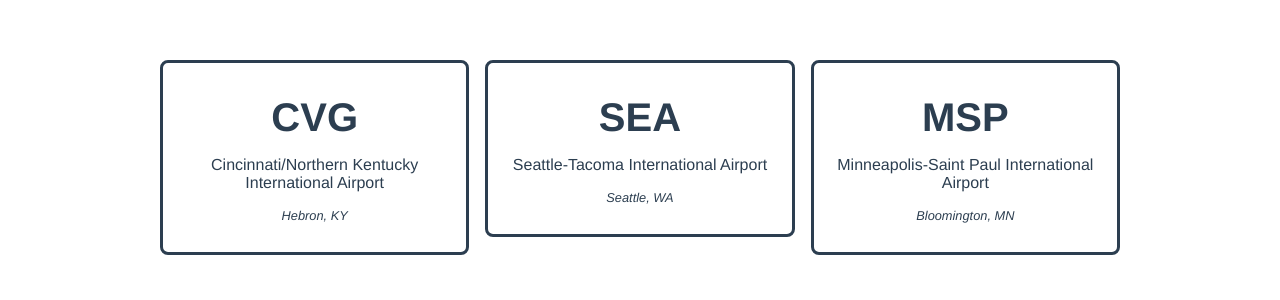
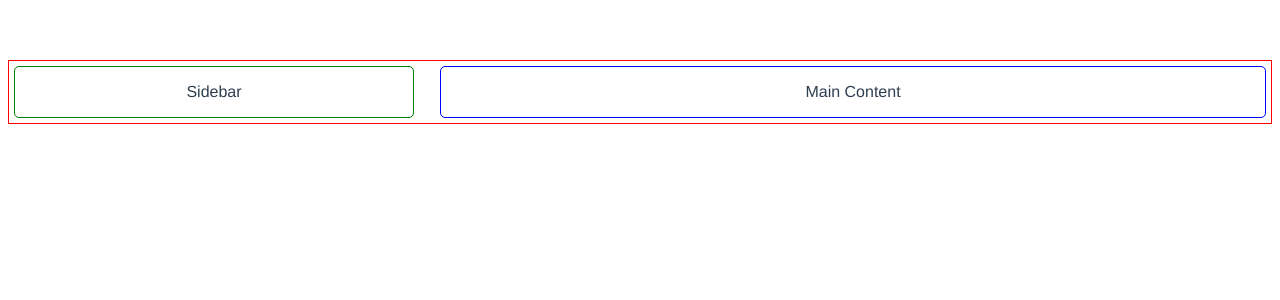
Before and after one commit to wyattvo2019/make-vue-app-dry-with-slots-and-mixins-and-composition-api, a Vue app: page /airport/1 in a window 1280 px wide. Shown: the top 300 px of the page. Built offline with nearby package versions, Linux system fonts and the light colour scheme.

Commit message:
Fix vue-route and use two-column-layout

```diff
--- a/package.json
+++ b/package.json
@@ -9,7 +9,8 @@
   },
   "dependencies": {
     "core-js": "^3.8.3",
-    "vue": "^3.2.13"
+    "vue": "^3.2.13",
+    "vue-router": "^4.0.13"
   },
   "devDependencies": {
     "@babel/core": "^7.12.16",
--- a/src/App.vue
+++ b/src/App.vue
@@ -1,25 +1,17 @@
 <template>
-  <div class="wrapper">
-    <div v-for="airport in airports" :key="airport.abbreviation">
-      <airport-card :airport="airport" />
-    </div>
-  </div>
+  <router-view></router-view>
+
+
 </template>
 
 <script>
-import allAirports from '@/data/airports.js'
-import AirportCard from '@/components/AirportCard.vue'
-
 export default {
+  name: "App",
   components: {
-    AirportCard
+    // HelloWorld,
+    // BaseNav: Nav,
   },
-  data() {
-    return {
-      airports: allAirports
-    }
-  }
-}
+};
 </script>
 
 <style>
@@ -31,17 +23,4 @@
   color: #2c3e50;
   margin-top: 60px;
 }
-
-.wrapper {
-  display: grid;
-  grid-template-columns: 1fr 1fr 1fr;
-  grid-column-gap: 1rem;
-  max-width: 960px;
-  margin: 0 auto;
-}
-
-p,
-h3 {
-  grid-column: span 3;
-}
 </style>
--- /dev/null
+++ b/src/components/views/Home.vue
@@ -0,0 +1,48 @@
+<!-- eslint-disable vue/multi-word-component-names -->
+<template>
+  <div class="wrapper">
+    <div v-for="airport in airports" :key="airport.abbreviation">
+      <airport-card :airport="airport" />
+    </div>
+  </div>
+</template>
+
+<script>
+import allAirports from '@/data/airports.js'
+import AirportCard from '@/components/AirportCard.vue'
+
+export default {
+  components: {
+    AirportCard
+  },
+  data() {
+    return {
+      airports: allAirports
+    }
+  }
+}
+</script>
+
+<style>
+#app {
+  font-family: Avenir, Helvetica, Arial, sans-serif;
+  -webkit-font-smoothing: antialiased;
+  -moz-osx-font-smoothing: grayscale;
+  text-align: center;
+  color: #2c3e50;
+  margin-top: 60px;
+}
+
+.wrapper {
+  display: grid;
+  grid-template-columns: 1fr 1fr 1fr;
+  grid-column-gap: 1rem;
+  max-width: 960px;
+  margin: 0 auto;
+}
+
+p,
+h3 {
+  grid-column: span 3;
+}
+</style>
--- /dev/null
+++ b/src/layouts/TwoColumnLayout.vue
@@ -0,0 +1,36 @@
+<template>
+  <div class="two-column-layout">
+    <aside>
+      <slot name="sideBar" />
+    </aside>
+    <main>
+      <slot name="content" />
+    </main>
+  </div>
+</template>
+
+<style>
+  .two-column-layout {
+    display: grid;
+    grid-template-columns: 1fr 1fr 1fr;
+    grid-column-gap: 1rem;
+    border: 1px solid red;
+  }
+
+  .two-column-layout aside,
+  .two-column-layout main {
+    border: 1px solid;
+    border-radius: 5px;
+    margin: 5px;
+  }
+
+  .two-column-layout aside {
+    grid-column: span 1;
+    border: 1px solid green;
+  }
+
+  .two-column-layout main {
+    grid-column: span 2;
+    border: 1px solid blue;
+  }
+</style>
--- a/src/main.js
+++ b/src/main.js
@@ -1,4 +1,5 @@
 import { createApp } from 'vue'
 import App from './App.vue'
+import router from './router'
 
-createApp(App).mount('#app')
+createApp(App).use(router).mount('#app')
--- /dev/null
+++ b/src/router/index.js
@@ -0,0 +1,25 @@
+import { createWebHistory, createRouter } from "vue-router"
+import AirportDetail from '../views/AirportDetail'
+import HelloWord from "../components/HelloWorld.vue"
+// import Home from "@/views/Home.vue"
+
+const routes = [
+  {
+    path: "/",
+    name: "Home",
+    component: HelloWord,
+  },
+  {
+    path: '/airport/:code',
+    name: 'AirportDetail',
+    component: AirportDetail
+  },
+
+]
+
+const router = createRouter({
+  history: createWebHistory(),
+  routes
+})
+
+export default router
--- /dev/null
+++ b/src/views/AirportDetail.vue
@@ -0,0 +1,20 @@
+<template>
+  <two-column-layout>
+    <template v-slot:sideBar>
+      <p>Sidebar</p>
+    </template>
+    <template v-slot:content>
+      <p>Main Content</p>
+    </template>
+  </two-column-layout>
+</template>
+
+<script>
+import TwoColumnLayout from '@/layouts/TwoColumnLayout.vue'
+
+export default {
+  components: {
+    TwoColumnLayout
+  },
+}
+</script>
```
Also changed, not shown: src/layouts/DefaultLayout.vue (added, +12 -0 lines), 2 other files (tests, documents, lock files or other folders).
